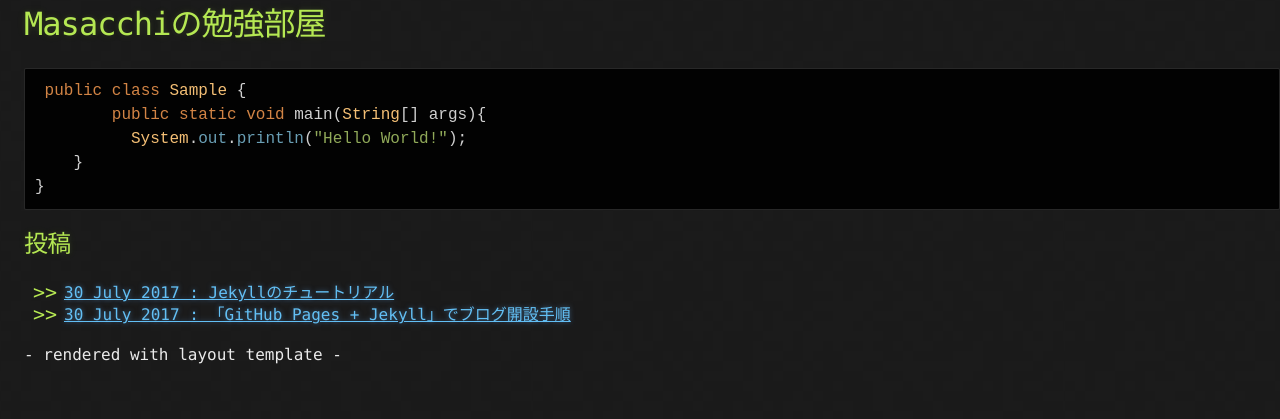
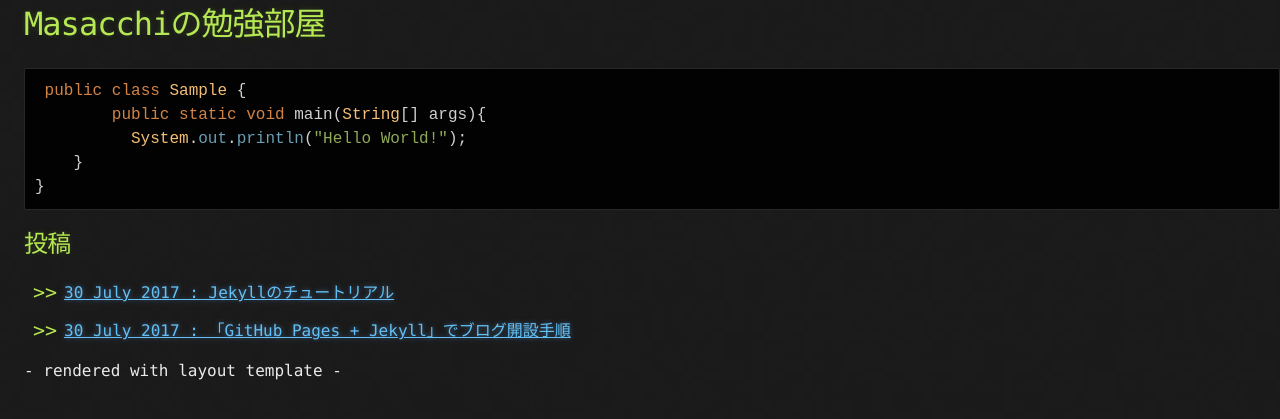
Before and after one commit to masacchi/study.record, a Jekyll site: the page built from index.md, in a window 1280 px wide. Shown: the top 419 px of the page. Built offline with Jekyll 4.4.1, drawn with Linux system fonts in a browser that asks for light colours.

Commit message:
レイアウト修正

```diff
--- a/index.md
+++ b/index.md
@@ -16,10 +16,6 @@ Masacchiの勉強部屋
 
 投稿
 ---
-<ul>
 {% for post in site.posts %}
-  <li>
-    <a href=".{{ post.url }}">{{ post.date | date_to_long_string }} : {{ post.title }}</a>
-  </li>
+- [{{ post.date | date_to_long_string }} : {{ post.title }}](.{{ post.url }})
 {% endfor %}
-</ul>
```
Also changed, not shown: 1 other file.
